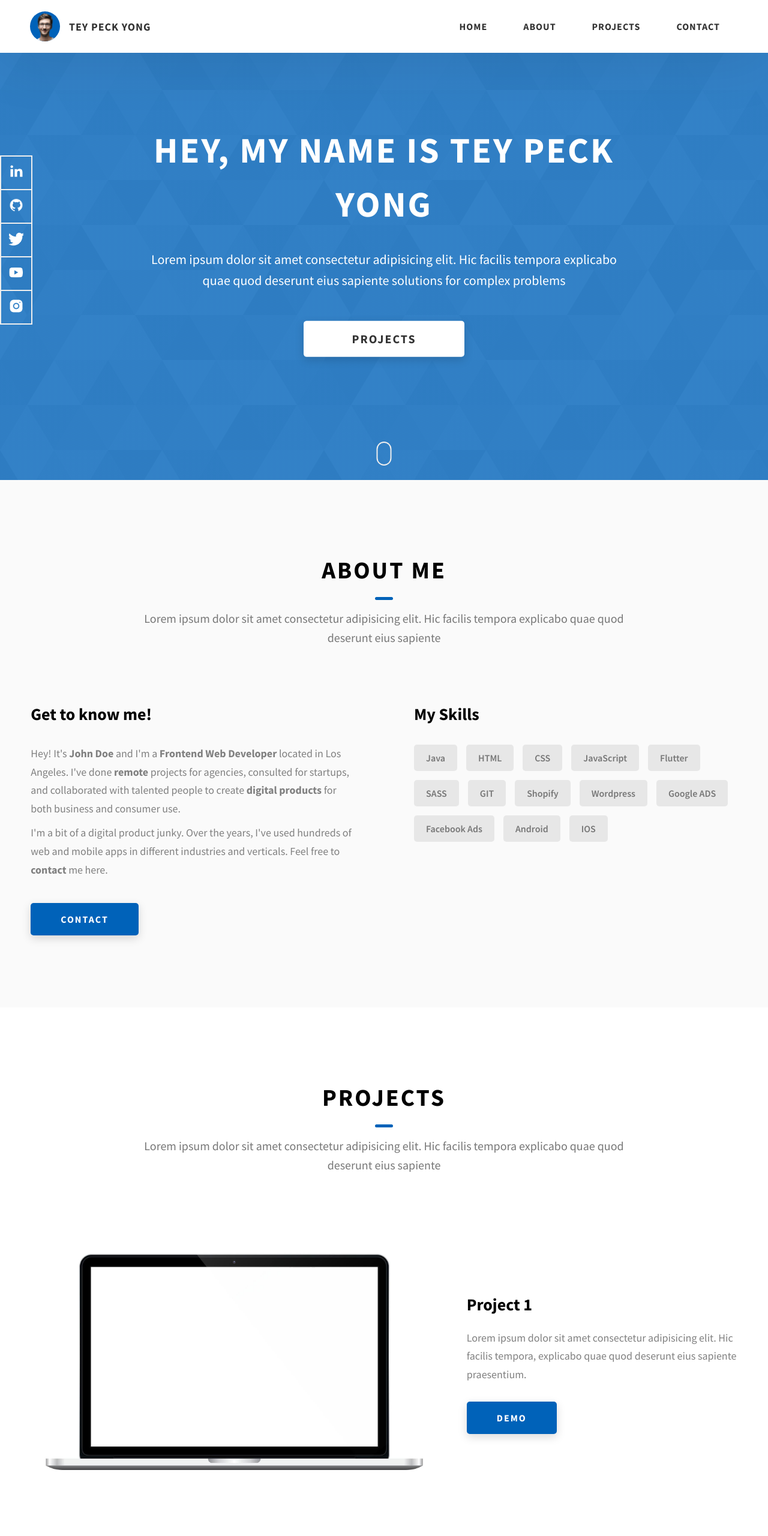
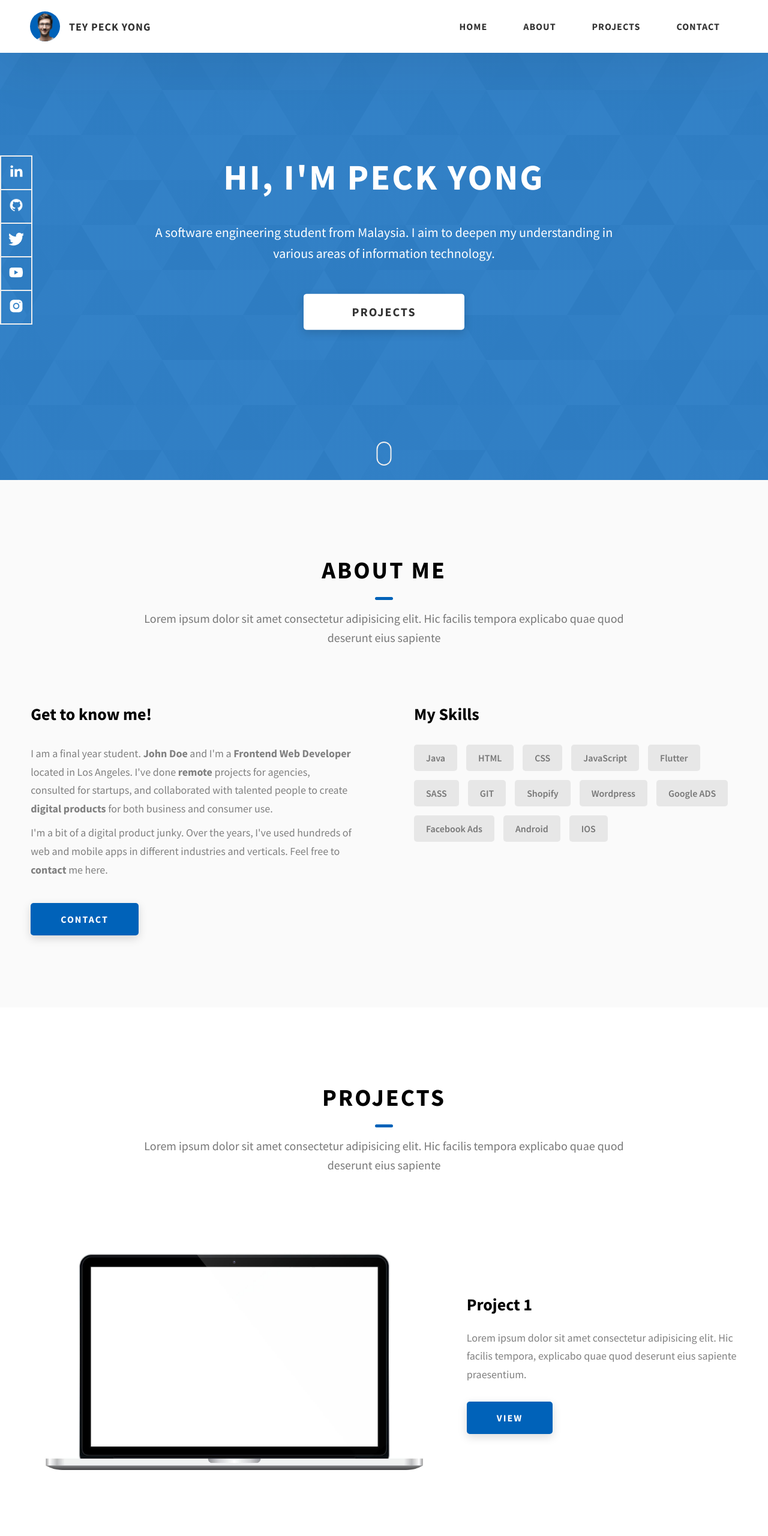
Before and after one commit to Pyong99/pyong99.github.io, a website: page Portfolio/index.html in a window 1280 px wide. Shown: the top 2560 px of the page at 60% size. Drawn offline with Linux system fonts and the light colour scheme.

Commit message:
Update index.html

```diff
--- a/Portfolio/index.html
+++ b/Portfolio/index.html
@@ -84,12 +84,10 @@
     </header>
     <section class="home-hero">
       <div class="home-hero__content">
-        <h1 class="heading-primary">Hey, My name is Tey Peck Yong</h1>
+        <h1 class="heading-primary">Hi, I'm Peck Yong</h1>
         <div class="home-hero__info">
           <p class="text-primary">
-            Lorem ipsum dolor sit amet consectetur adipisicing elit. Hic facilis
-            tempora explicabo quae quod deserunt eius sapiente solutions for
-            complex problems
+            A software engineering student from Malaysia. I aim to deepen my understanding in various areas of information technology.
           </p>
         </div>
         <div class="home-hero__cta">
@@ -164,7 +162,7 @@
             <h3 class="about__content-title">Get to know me!</h3>
             <div class="about__content-details">
               <p class="about__content-details-para">
-                Hey! It's
+                I am a final year student.
                 <strong>John Doe</strong>
                 and I'm a <strong> Frontend Web Developer </strong> located in
                 Los Angeles. I've done
@@ -237,7 +235,7 @@
                 href="./project-1.html"
                 class="btn btn--med btn--theme dynamicBgClr"
                 target="_blank"
-                >DEMO</a
+                  >View</a
               >
             </div>
           </div>
@@ -261,7 +259,7 @@
                 href="./project-2.html"
                 class="btn btn--med btn--theme dynamicBgClr"
                 target="_blank"
-                >DEMO</a
+                >View</a
               >
             </div>
           </div>
@@ -285,7 +283,7 @@
                 href="./project-3.html"
                 class="btn btn--med btn--theme dynamicBgClr"
                 target="_blank"
-                >DEMO</a
+                >View</a
               >
             </div>
           </div>
```
